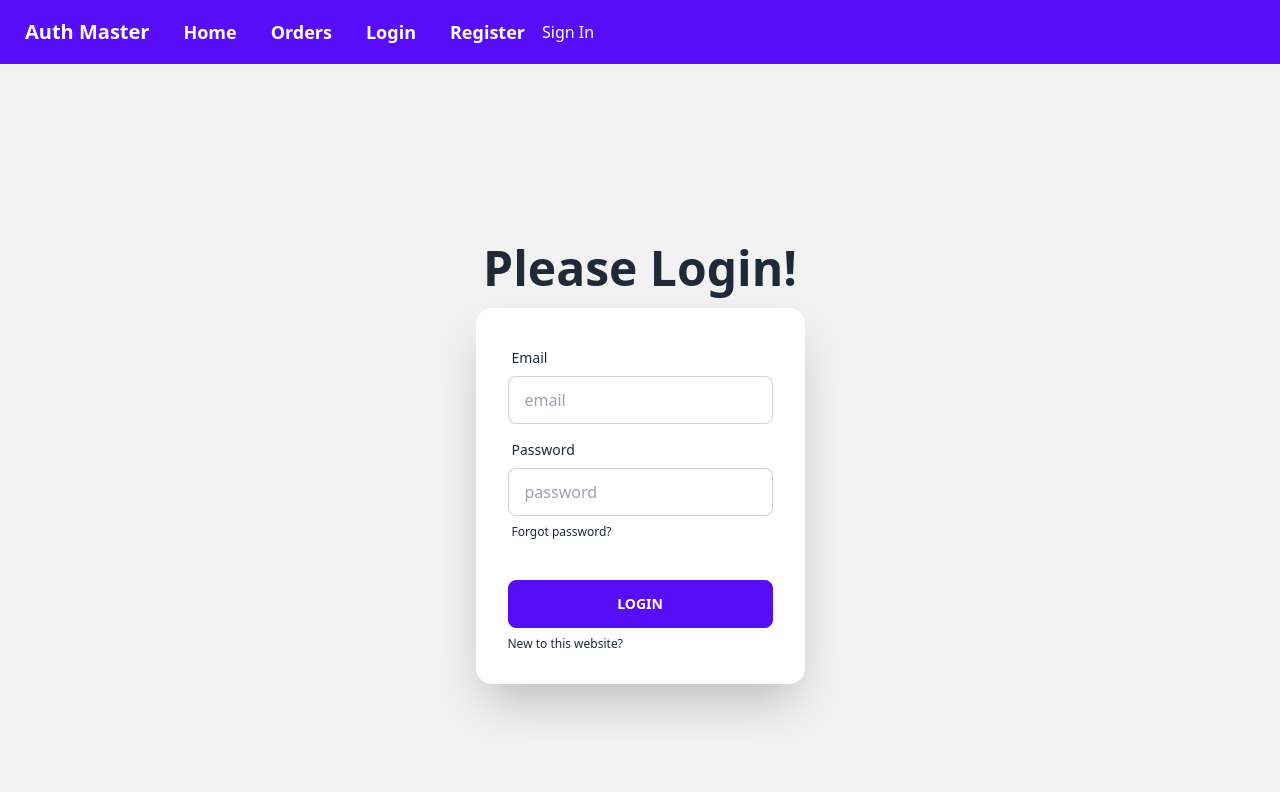
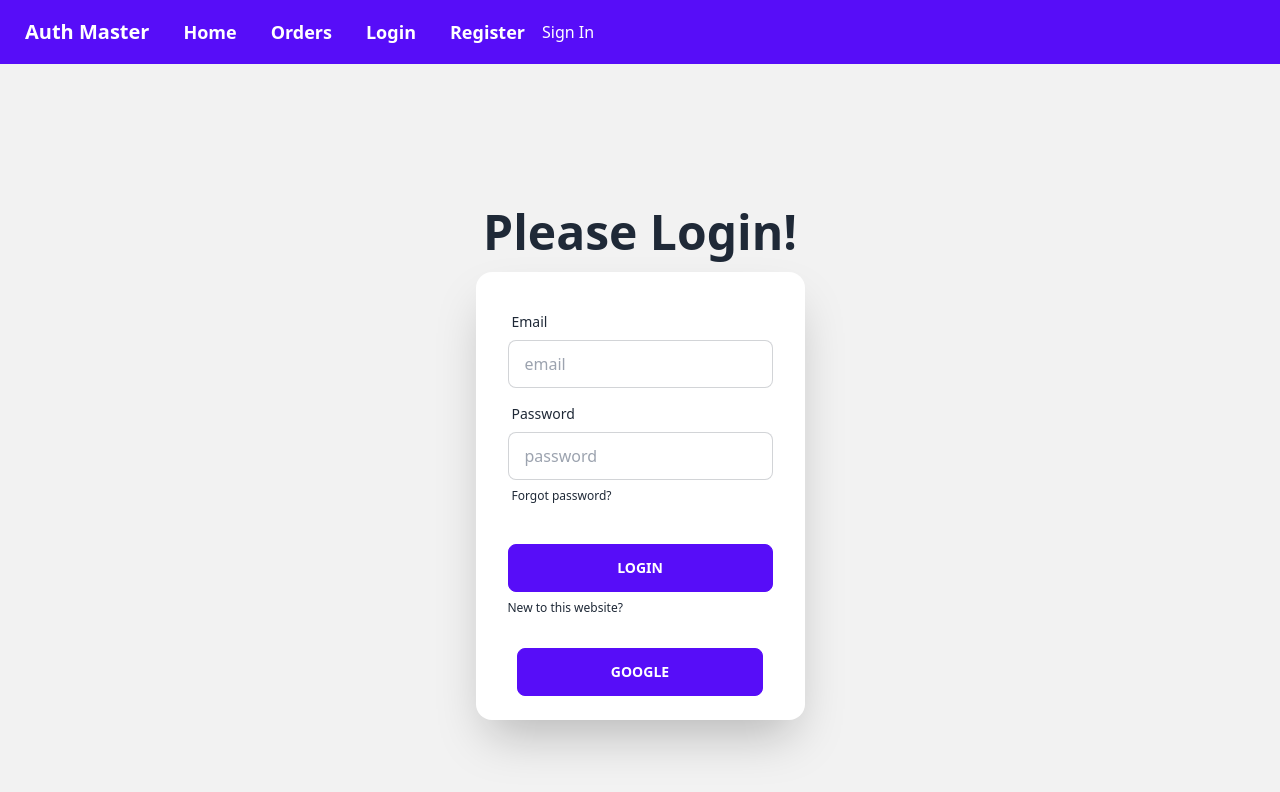
Before and after one commit to smarifurrahman/auth-firebase-context-tailwind, a React (Vite) app: page /login in a window 1280 px wide. Shown: the top 792 px of the page. Built offline with nearby package versions, Linux system fonts and the light colour scheme; no server answers.

Commit message:
google login added

```diff
--- a/src/component/Login.jsx
+++ b/src/component/Login.jsx
@@ -4,7 +4,7 @@ import { AuthContext } from '../providers/AuthProviders';
 
 const Login = () => {
 
-    const { user, signIn } = useContext(AuthContext);
+    const { user, signIn, signInWithGoogle } = useContext(AuthContext);
 
     const handleLogin = event => {
         event.preventDefault();
@@ -19,6 +19,17 @@ const Login = () => {
                 const loggedUser = result.user;
                 console.log(loggedUser);
                 form.reset();
+            })
+            .catch(error => {
+                console.log(error);
+            })
+    }
+
+    const handleGoogleLogin = () => {
+        signInWithGoogle()
+            .then(result => {
+                const loggedUser = result.user;
+                console.log(loggedUser);
             })
             .catch(error => {
                 console.log(error);
@@ -53,6 +64,7 @@ const Login = () => {
                         </div>
                         <Link to="/register" className="label-text-alt link link-hover">New to this website?</Link>
                     </form>
+                    <button onClick={handleGoogleLogin} className="btn btn-primary w-3/4 mx-auto mb-6">Google</button>
                 </div>
             </div>
         </div>
--- a/src/providers/AuthProviders.jsx
+++ b/src/providers/AuthProviders.jsx
@@ -1,10 +1,12 @@
 import React, { createContext, useEffect, useState } from 'react';
-import { createUserWithEmailAndPassword, getAuth, onAuthStateChanged, signInWithEmailAndPassword, signOut } from "firebase/auth";
+import { GoogleAuthProvider, createUserWithEmailAndPassword, getAuth, onAuthStateChanged, signInWithEmailAndPassword, signInWithPopup, signOut } from "firebase/auth";
 import app from '../firebase/firebase.config';
 
 export const AuthContext = createContext(null);
 
 const auth = getAuth(app);
+const googleAuthProvider = new GoogleAuthProvider();
+
 
 const AuthProviders = ({ children }) => {
     const [user, setUser] = useState(null);
@@ -16,6 +18,10 @@ const AuthProviders = ({ children }) => {
 
     const signIn = (email, password) => {
         return signInWithEmailAndPassword(auth, email, password);
+    }
+
+    const signInWithGoogle = () => {
+        return signInWithPopup(auth, googleAuthProvider);
     }
 
     const logOut = () => {
@@ -40,6 +46,7 @@ const AuthProviders = ({ children }) => {
         loading,
         createUser,
         signIn,
+        signInWithGoogle,
         logOut,
     }
 
```
